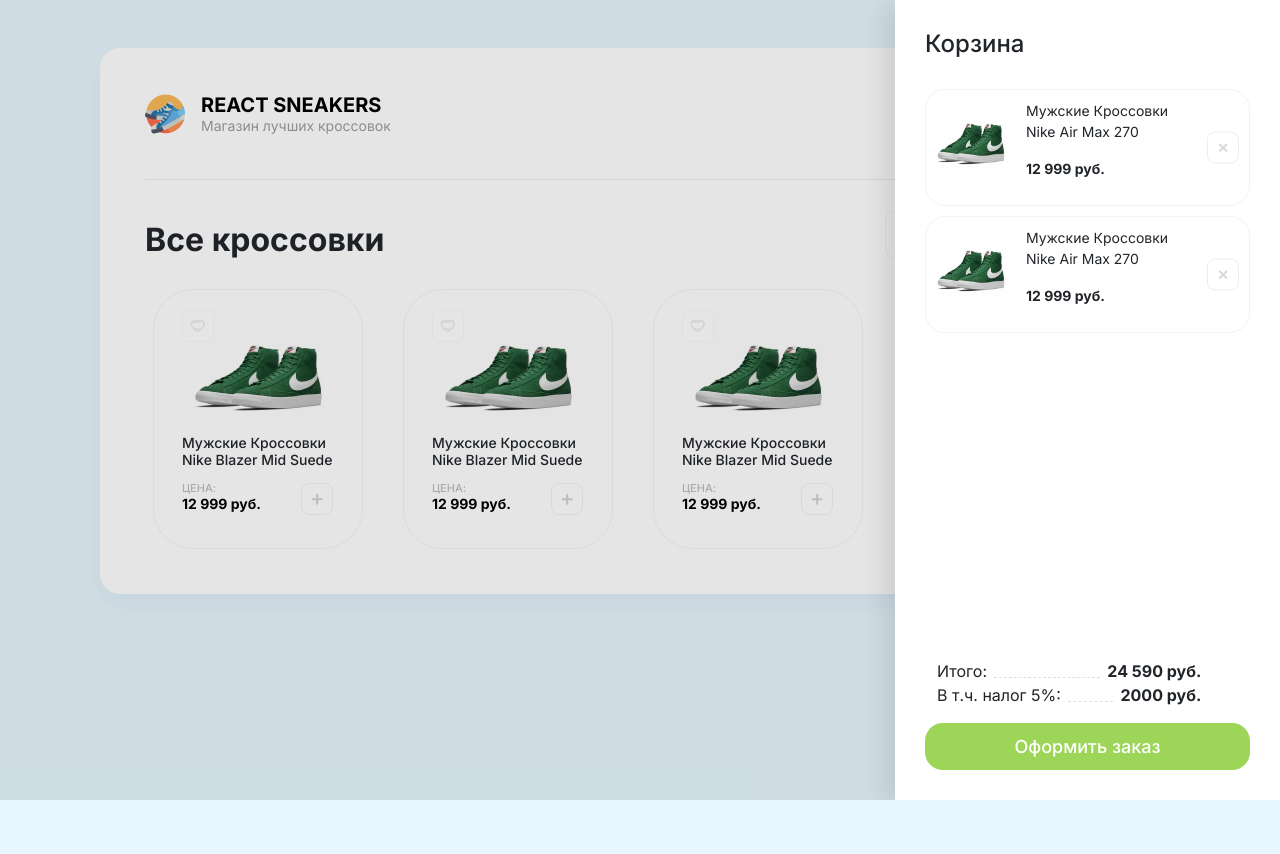
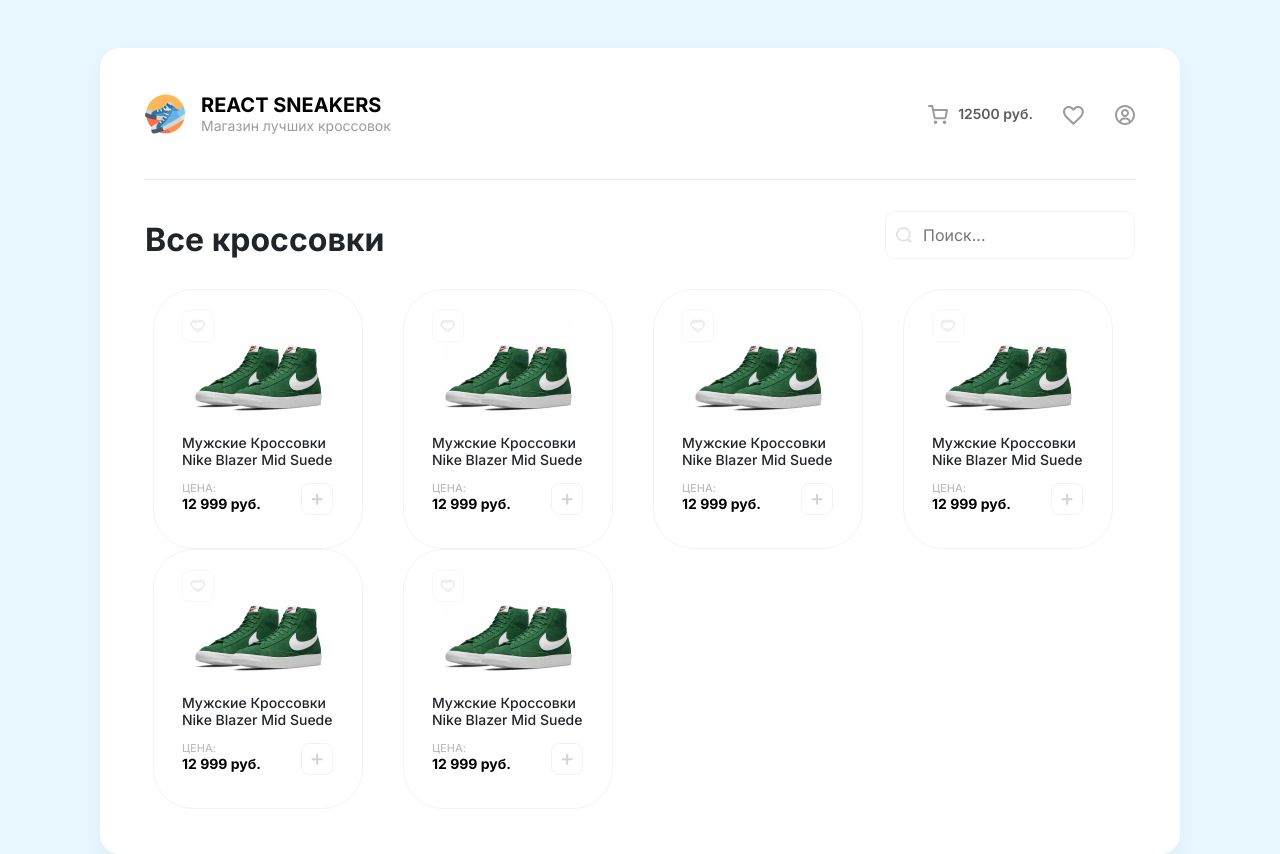
Before and after one commit to VadimKalaskin/Vadim-Kalaskin, a React (Create React App) app in the folder sneaker-shop/: page / in a window 1280 px wide. Before the commit the page ends 800 px from the top, so only its background shows below. Built offline with nearby package versions, Linux system fonts and the light colour scheme.

Commit message:
Разбил вёрстку на компоненты

```diff
--- a/sneaker-shop/src/App.js
+++ b/sneaker-shop/src/App.js
@@ -1,14 +1,10 @@
-import logo from './img/logo.png'
-import cart from './img/cart.svg'
-import heart from './img/heart.svg'
-import user from './img/user.svg'
-import addToCart from './img/addToCart.svg'
-import addedToCart from './img/addedToCart.svg'
-import nike1 from './img/Nike Blazer Mid Suede.jpg'
+
 import search from './img/Search.svg'
-import addToHeart from './img/addToHeart.svg'
-import addedToHeart from './img/addedToHeart.svg'
-import close from './img/close.svg'
+//components
+import Card from './components/Card';
+import Cart from './components/Cart';
+import Header from './components/Header';
+
 
 
 
@@ -18,57 +14,8 @@
 function App() {
   return (
     <div className="container mt-5">
-
-      <div className="overlay">
-        <div className="drawer">
-          <h2>Корзина</h2>
-            <div className="items">
-              <div className="cart-item">
-                <img className="cart-item-img" src={nike1} />
-                <div>
-                  <p>Мужские Кроссовки Nike Air Max 270</p>
-                  <p>12 999 руб.</p>
-                  </div>
-                  <img className="close-btn" src={close} alt="close" />
-              </div>
-              <div className="cart-item">
-                <img className="cart-item-img" src={nike1} />
-                <div>
-                  <p>Мужские Кроссовки Nike Air Max 270</p>
-                  <p>12 999 руб.</p>
-                  </div>
-                  <img className="close-btn" src={close} alt="close" />
-              </div>
-            </div>
-            <ul>
-              <li className="list-unstyled d-flex justify-content-between"><span>Итого:</span><div></div><b>24 590 руб.</b></li>
-              <li className="list-unstyled d-flex justify-content-between"><span>В т.ч. налог 5%:</span><div></div><b>2000 руб.</b></li>
-            </ul>
-            <button className="btn btn-success">Оформить заказ</button>
-        </div>
-      </div>
-
-      <header className="header d-flex justify-content-between align-items-center">
-        <div className="header_col d-flex justify-content-center align-items-center">
-          <div className="header_logo me-3"><img src={logo} alt="" /></div>
-          <div className="header_info">
-            <h1>REACT SNEAKERS</h1>
-            <p>Магазин лучших кроссовок</p>
-          </div>
-        </div>
-        <div className="header_col d-flex justify-content-center align-items-center">
-          <div className="header_cart">
-            <img src={cart} alt="cart" />
-          </div>
-          <div className="header_price"><span>12500</span> руб.</div>
-          <div className="header_heart">
-            <img src={heart} alt="Heart" />
-          </div>
-          <div className="header_user">
-            <img src={user} alt="user" />
-          </div>
-        </div>
-      </header>
+      <Header />
+      <Cart/>
       <div className="content">
         <div className="d-flex justify-content-between align-items-center">
           <h2>Все кроссовки</h2>
@@ -78,52 +25,12 @@
           </div>
         </div>
         <div className="row">
-          <div className="item_card col-lg-3 col-md-4 col-sm-6 col-xs-12">
-            <img className="like" src={addToHeart} alt="Unliked" />
-            <img className="card_img" src={nike1} alt="" />
-            <h4 className="card_title">Мужские Кроссовки Nike Blazer Mid Suede</h4>
-            <div className="price_wrapper"><div className="card_price">
-              <span>ЦЕНА:</span><span>12 999 руб.</span>
-            </div>
-            <button className="item_addToCart btn"><img src={addToCart} alt="Добавить в корзину" /></button></div>
-
-            {/* <button className="item_addToHeart btn"><img src={addedToCart} alt="" /></button> */}
-          </div>
-          <div className="item_card col-lg-3 col-md-4 col-sm-6 col-xs-12">
-            <img className="like" src={addToHeart} alt="Unliked" />
-            <img className="card_img" src={nike1} alt="" />
-            <h4 className="card_title">Мужские Кроссовки Nike Blazer Mid Suede</h4>
-            <div className="price_wrapper"><div className="card_price">
-              <span>ЦЕНА:</span><span>12 999 руб.</span>
-            </div>
-            <button className="item_addToCart btn"><img src={addToCart} alt="Добавить в корзину" /></button></div>
-
-            {/* <button className="item_addToHeart btn"><img src={addedToCart} alt="" /></button> */}
-          </div>
-          <div className="item_card col-lg-3 col-md-4 col-sm-6 col-xs-12">
-            <img className="like" src={addToHeart} alt="Unliked" />
-            <img className="card_img" src={nike1} alt="" />
-            <h4 className="card_title">Мужские Кроссовки Nike Blazer Mid Suede</h4>
-            <div className="price_wrapper"><div className="card_price">
-              <span>ЦЕНА:</span><span>12 999 руб.</span>
-            </div>
-            <button className="item_addToCart btn"><img src={addToCart} alt="Добавить в корзину" /></button></div>
-
-            {/* <button className="item_addToHeart btn"><img src={addedToCart} alt="" /></button> */}
-          </div>
-          <div className="item_card col-lg-3 col-md-4 col-sm-6 col-xs-12">
-            <img className="like" src={addToHeart} alt="Unliked" />
-            <img className="card_img" src={nike1} alt="" />
-            <h4 className="card_title">Мужские Кроссовки Nike Blazer Mid Suede</h4>
-            <div className="price_wrapper"><div className="card_price">
-              <span>ЦЕНА:</span><span>12 999 руб.</span>
-            </div>
-            <button className="item_addToCart btn"><img src={addToCart} alt="Добавить в корзину" /></button></div>
-
-            {/* <button className="item_addToHeart btn"><img src={addedToCart} alt="" /></button> */}
-          </div>
-
-
+          <Card />
+          <Card />
+          <Card />
+          <Card />
+          <Card />
+          <Card />
         </div>
       </div>
     </div>
--- /dev/null
+++ b/sneaker-shop/src/components/Card.js
@@ -0,0 +1,25 @@
+import addToHeart from '../img/addToHeart.svg'
+import addedToHeart from '../img/addedToHeart.svg'
+
+import addToCart from '../img/addToCart.svg'
+import addedToCart from '../img/addedToCart.svg'
+
+import nike1 from '../img/Nike Blazer Mid Suede.jpg'
+
+
+
+ function Card() {
+    return(
+    <div className="item_card col-lg-3 col-md-4 col-sm-6 col-xs-12">
+    <img className="like" src={addToHeart} alt="Unliked" />
+    <img className="card_img" src={nike1} alt="" />
+    <h4 className="card_title">Мужские Кроссовки Nike Blazer Mid Suede</h4>
+    <div className="price_wrapper"><div className="card_price">
+      <span>ЦЕНА:</span><span>12 999 руб.</span>
+    </div>
+    <button className="item_addToCart btn"><img src={addToCart} alt="Добавить в корзину" /></button></div>
+  </div>)
+
+ }
+
+ export default Card;
--- /dev/null
+++ b/sneaker-shop/src/components/Cart.js
@@ -0,0 +1,43 @@
+
+import nike1 from '../img/Nike Blazer Mid Suede.jpg'
+import close from '../img/close.svg'
+
+function Cart() {
+    return(
+
+        <div style={{display: 'none'}} className="overlay">
+        <div className="drawer">
+          <div className="d-flex align-items-center justify-content-between mb-4 drawer-title-wrapper">
+            <h2>Корзина</h2>
+            <button className=""><img src={close} alt="" /></button>
+          </div>
+            <div className="items">
+              <div className="cart-item">
+                <img className="cart-item-img" src={nike1} />
+                <div>
+                  <p>Мужские Кроссовки Nike Air Max 270</p>
+                  <p>12 999 руб.</p>
+                  </div>
+                  <img className="close-btn" src={close} alt="close" />
+              </div>
+              <div className="cart-item">
+                <img className="cart-item-img" src={nike1} />
+                <div>
+                  <p>Мужские Кроссовки Nike Air Max 270</p>
+                  <p>12 999 руб.</p>
+                  </div>
+                  <img className="close-btn" src={close} alt="close" />
+              </div>
+            </div>
+            <ul>
+              <li className="list-unstyled d-flex justify-content-between"><span>Итого:</span><div></div><b>24 590 руб.</b></li>
+              <li className="list-unstyled d-flex justify-content-between"><span>В т.ч. налог 5%:</span><div></div><b>2000 руб.</b></li>
+            </ul>
+            <button className="btn btn-success">Оформить заказ</button>
+        </div>
+      </div>
+
+    )
+}
+
+export default Cart;
--- /dev/null
+++ b/sneaker-shop/src/components/Header.js
@@ -0,0 +1,31 @@
+import logo from '../img/logo.png'
+import cart from '../img/cart.svg'
+import heart from '../img/heart.svg'
+import user from '../img/user.svg'
+
+function Header () {
+    return (
+        <header className="header d-flex justify-content-between align-items-center">
+        <div className="header_col d-flex justify-content-center align-items-center">
+          <div className="header_logo me-3"><img src={logo} alt="" /></div>
+          <div className="header_info">
+            <h1>REACT SNEAKERS</h1>
+            <p>Магазин лучших кроссовок</p>
+          </div>
+        </div>
+        <div className="header_col d-flex justify-content-center align-items-center">
+          <div className="header_cart">
+            <img src={cart} alt="cart" />
+          </div>
+          <div className="header_price"><span>12500</span> руб.</div>
+          <div className="header_heart">
+            <img src={heart} alt="Heart" />
+          </div>
+          <div className="header_user">
+            <img src={user} alt="user" />
+          </div>
+        </div>
+      </header>
+    )
+}
+export default Header;
--- a/sneaker-shop/src/index.scss
+++ b/sneaker-shop/src/index.scss
@@ -165,6 +165,9 @@
     padding: 30px;
     display: flex;
     flex-direction: column;
+    button{
+      border: none;
+    }
     .items{
       flex: 1;
     }
@@ -186,7 +189,7 @@
     h2{
       margin: 0;
       font-size: 24px;
-      margin-bottom: 30px;
+
     }
     .cart-item{
       display: flex;
@@ -217,7 +220,7 @@
         }
       }
     }
-    button{
+    .btn-success{
       background: #9DD558;
       border-radius: 18px;
       border: none;
```
